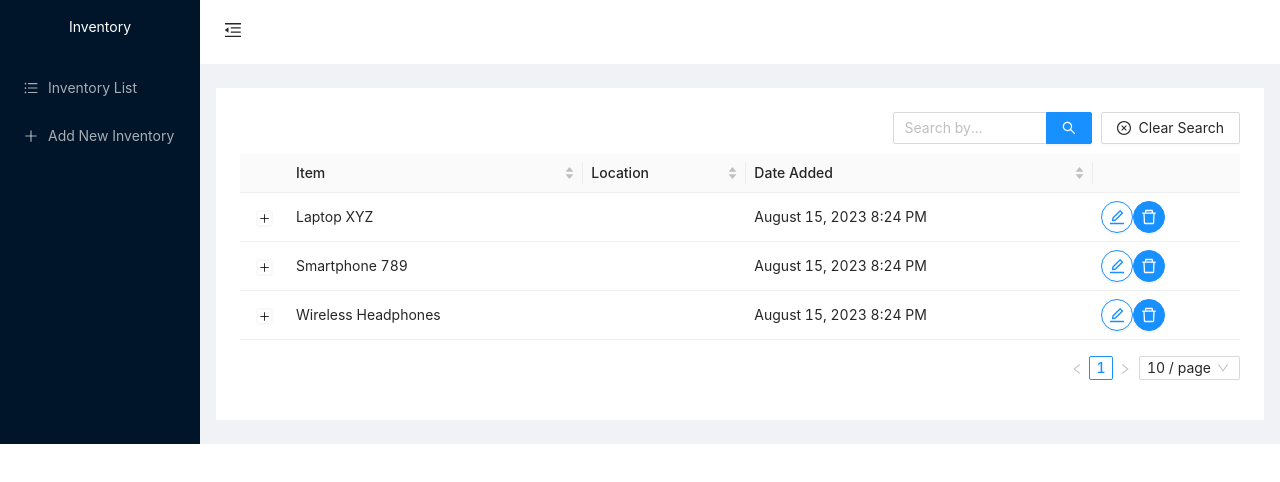
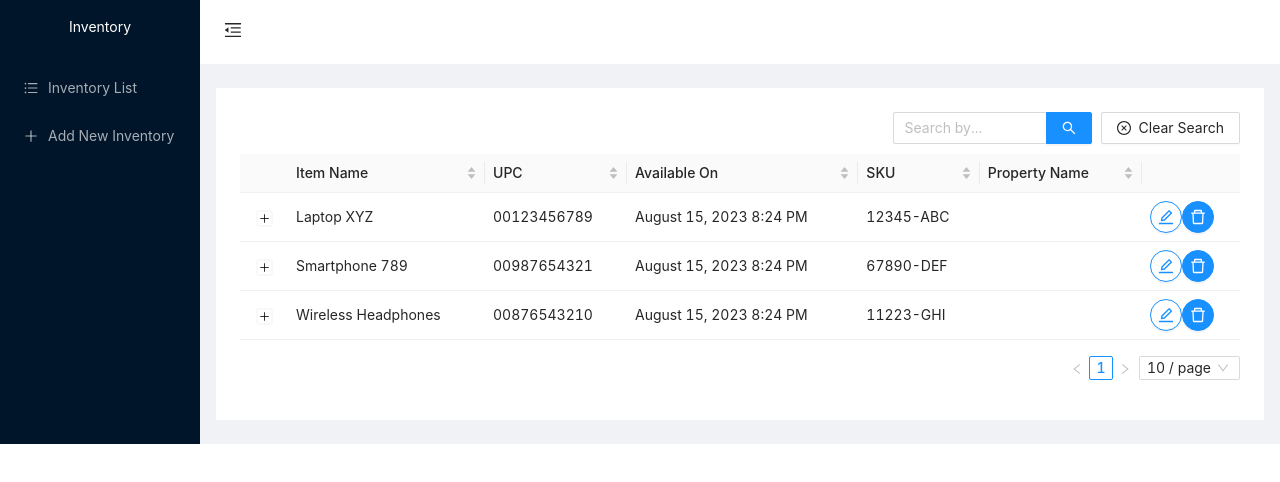
Before and after one commit to laurenbmcguire/inventoryapp, a React (Create React App) app: page / in a window 1280 px wide. Shown: the top 482 px of the page. Built offline with nearby package versions, Linux system fonts and the light colour scheme.

Commit message:
Update 2 files

```diff
--- a/src/components/InventoryList.js
+++ b/src/components/InventoryList.js
@@ -5,7 +5,7 @@ import { Table, Button, Input, Space } from "antd";
 import {
   DeleteOutlined,
   EditOutlined,
-  CloseCircleOutlined
+  CloseCircleOutlined,
 } from "@ant-design/icons";
 
 const { Search } = Input;
@@ -17,30 +17,48 @@ class InventoryList extends React.Component {
 
     const columns = [
       {
-        title: "Item",
+        title: "Item Name",
         dataIndex: "itemName",
         key: "itemName",
         sorter: (a, b) => {
           return a.itemName.localeCompare(b.itemName);
         },
-        sortOrder: sortedInfo.columnKey === "itemName" && sortedInfo.order
+        sortOrder: sortedInfo.columnKey === "itemName" && sortedInfo.order,
       },
       {
-        title: "Location",
-        dataIndex: "location",
-        key: "location",
+        title: "UPC",
+        dataIndex: "upc",
+        key: "upc",
         sorter: (a, b) => {
-          return a.location.localeCompare(b.location);
+          return a.upc.localeCompare(b.upc);
         },
-        sortOrder: sortedInfo.columnKey === "location" && sortedInfo.order
+        sortOrder: sortedInfo.columnKey === "upc" && sortedInfo.order,
       },
       {
-        title: "Date Added",
-        dataIndex: "addDate",
-        key: "addDate",
+        title: "Available On",
+        dataIndex: "available_on",
+        key: "available_on",
         render: (value) => moment(value).format("LLL"),
-        sorter: (a, b) => new Date(a.addDate) - new Date(b.addDate),
-        sortOrder: sortedInfo.columnKey === "addDate" && sortedInfo.order
+        sorter: (a, b) => new Date(a.available_on) - new Date(b.available_on),
+        sortOrder: sortedInfo.columnKey === "addDate" && sortedInfo.order,
+      },
+      {
+        title: "SKU",
+        dataIndex: "sku",
+        key: "sku",
+        sorter: (a, b) => {
+          return a.sku.localeCompare(b.sku);
+        },
+        sortOrder: sortedInfo.columnKey === "sku" && sortedInfo.order,
+      },
+      {
+        title: "Property Name",
+        dataIndex: "propert_name",
+        key: "property_name",
+        sorter: (a, b) => {
+          return a.property_name.localeCompare(b.property_name);
+        },
+        sortOrder: sortedInfo.columnKey === "property_name" && sortedInfo.order,
       },
       {
         key: "action",
@@ -60,8 +78,8 @@ class InventoryList extends React.Component {
               onClick={() => this.props.deleteRecord(record)}
             />
           </>
-        )
-      }
+        ),
+      },
     ];
 
     return (
@@ -96,7 +114,7 @@ class InventoryList extends React.Component {
           onChange={this.props.handleTableChange}
           pagination={{ defaultPageSize: 10, showSizeChanger: true }}
           expandable={{
-            expandedRowRender: (record) => <p>{record.notes}</p>
+            expandedRowRender: (record) => <p>{record.notes}</p>,
           }}
         />
 
```
Also changed, not shown: .codesandbox/tasks.json (added).
